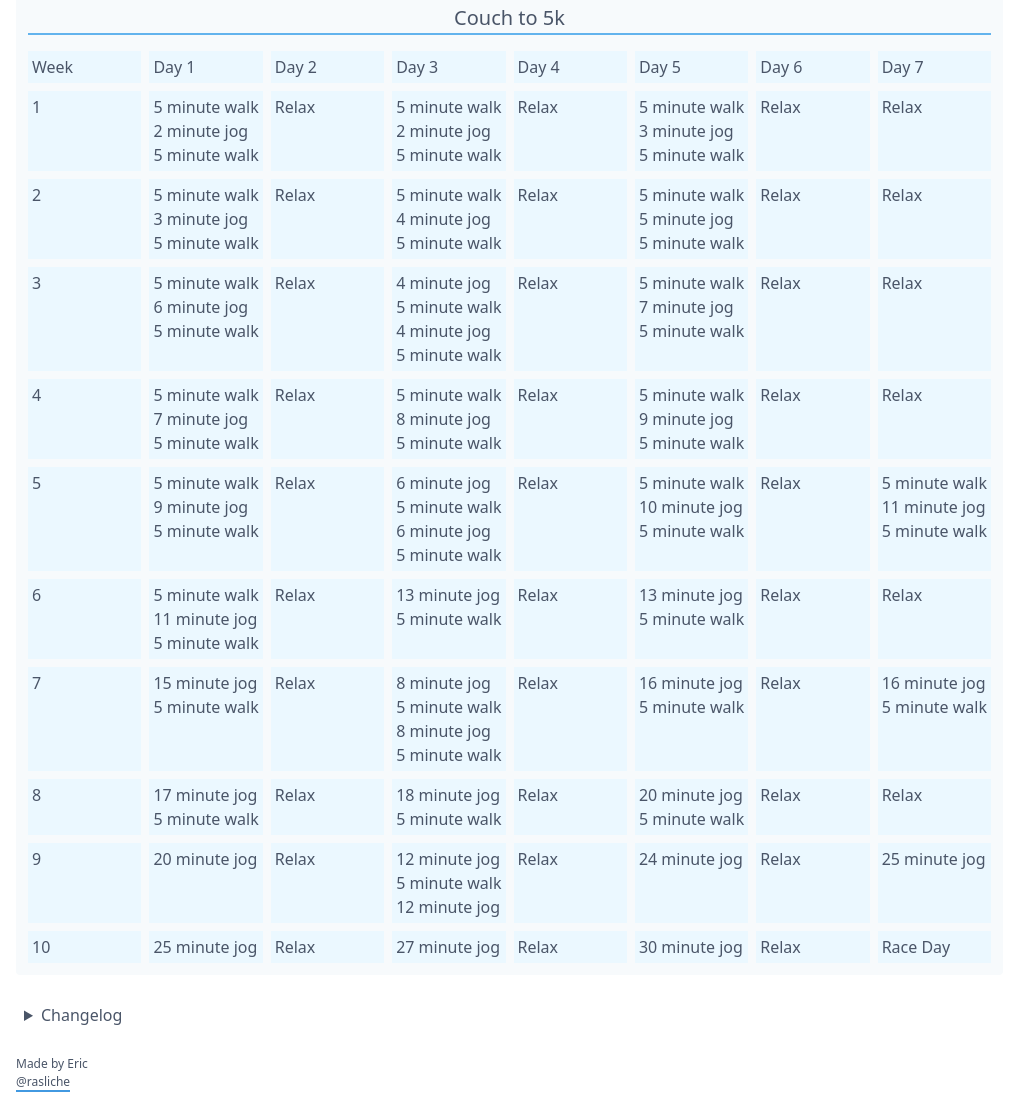
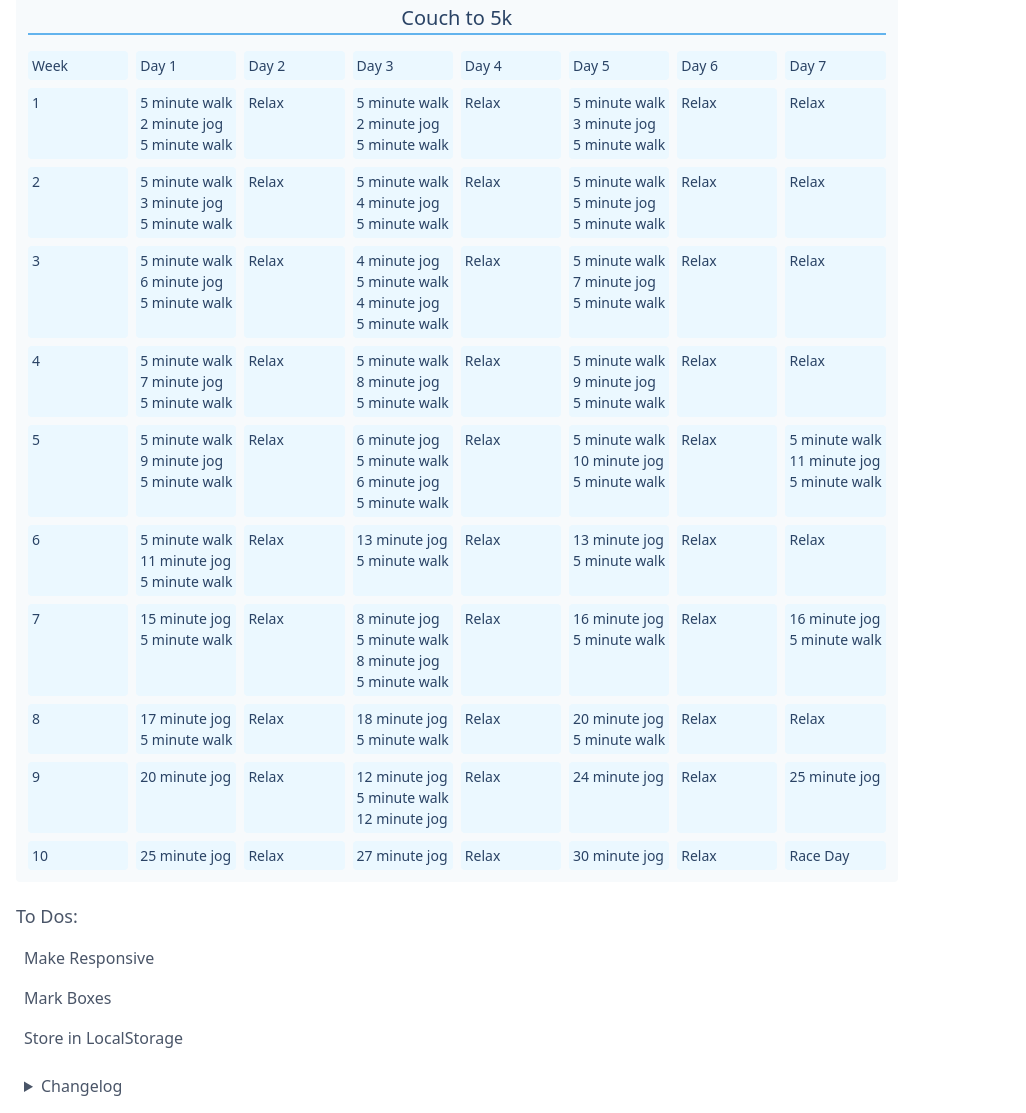
Before and after one commit to rasliche/ericraslich, an Eleventy site: page src/site/projects/couch-to-5k.njk in a window 1280 px wide. Shown: the part 241-1354 px from the top of the page, without its empty margins (0-1026 px from the left). Before the commit the page ends 1333 px from the top, so only its background shows below. Built offline with nearby package versions, Linux system fonts and the light colour scheme; Eleventy itself is replaced by a stand-in of ours; files that its build step writes are made by us from their sources; what gitlog would draw is missing.

Commit message:
Some more styling and hover animations.

```diff
--- a/src/site/projects/couch-to-5k.njk
+++ b/src/site/projects/couch-to-5k.njk
@@ -10,302 +10,310 @@ title: Couch to 5k
 </div>
 
 <div class="inline-block rounded mt-8 p-3 bg-gray-100">
-    <h2 class="text-xl border-blue-400 border-b-2 w-full text-center">Couch to 5k</h2>
-    <div class="grid gap-2 grid-cols-8 flex-wrap w-full pt-4">
-            <div class="p-1 bg-blue-100">Week</div>
-            <div class="p-1 bg-blue-100">Day 1</div>
-            <div class="p-1 bg-blue-100">Day 2</div>
-            <div class="p-1 bg-blue-100">Day 3</div>
-            <div class="p-1 bg-blue-100">Day 4</div>
-            <div class="p-1 bg-blue-100">Day 5</div>
-            <div class="p-1 bg-blue-100">Day 6</div>
-            <div class="p-1 bg-blue-100">Day 7</div>
+    <div class="text-blue-900">
+        <h2 class="text-xl border-blue-400 border-b-2 w-full text-center">Couch to 5k</h2>
+        <div class="grid gap-2 grid-cols-8 flex-wrap w-full pt-4">
+            <div class="p-1 bg-blue-100 sm:text-sm rounded">Week</div>
+            <div class="p-1 bg-blue-100 sm:text-sm rounded">Day 1</div>
+            <div class="p-1 bg-blue-100 sm:text-sm rounded">Day 2</div>
+            <div class="p-1 bg-blue-100 sm:text-sm rounded">Day 3</div>
+            <div class="p-1 bg-blue-100 sm:text-sm rounded">Day 4</div>
+            <div class="p-1 bg-blue-100 sm:text-sm rounded">Day 5</div>
+            <div class="p-1 bg-blue-100 sm:text-sm rounded">Day 6</div>
+            <div class="p-1 bg-blue-100 sm:text-sm rounded">Day 7</div>
 
-            <div class="p-1 bg-blue-100">1</div>
-            <div class="p-1 bg-blue-100">
+            <div class="p-1 bg-blue-100 sm:text-sm rounded">1</div>
+            <div class="p-1 bg-blue-100 sm:text-sm rounded transform transition-transform duration-300 hover:scale-110">
                 <p>5 minute walk</p>
                 <p>2 minute jog</p>
                 <p>5 minute walk</p>
             </div>
-            <div class="p-1 bg-blue-100">
+            <div class="p-1 bg-blue-100 sm:text-sm rounded transform transition-transform duration-300 hover:scale-110">
                 <p>Relax</p>
             </div>
-            <div class="p-1 bg-blue-100">
+            <div class="p-1 bg-blue-100 sm:text-sm rounded transform transition-transform duration-300 hover:scale-110">
                 <p>5 minute walk</p>
                 <p>2 minute jog</p>
                 <p>5 minute walk</p>
             </div>
-            <div class="p-1 bg-blue-100">
+            <div class="p-1 bg-blue-100 sm:text-sm rounded transform transition-transform duration-300 hover:scale-110">
                 <p>Relax</p>
             </div>
-            <div class="p-1 bg-blue-100">
+            <div class="p-1 bg-blue-100 sm:text-sm rounded transform transition-transform duration-300 hover:scale-110">
                 <p>5 minute walk</p>
                 <p>3 minute jog</p>
                 <p>5 minute walk</p>
             </div>
-            <div class="p-1 bg-blue-100">
+            <div class="p-1 bg-blue-100 sm:text-sm rounded transform transition-transform duration-300 hover:scale-110">
                 <p>Relax</p>
             </div>
-            <div class="p-1 bg-blue-100">
+            <div class="p-1 bg-blue-100 sm:text-sm rounded transform transition-transform duration-300 hover:scale-110">
                 <p>Relax</p>
             </div>
 
-            <div class="p-1 bg-blue-100">2</div>
-            <div class="p-1 bg-blue-100">
+            <div class="p-1 bg-blue-100 sm:text-sm rounded">2</div>
+            <div class="p-1 bg-blue-100 sm:text-sm rounded transform transition-transform duration-300 hover:scale-110">
                 <p>5 minute walk</p>
                 <p>3 minute jog</p>
                 <p>5 minute walk</p>
             </div>
-            <div class="p-1 bg-blue-100">
+            <div class="p-1 bg-blue-100 sm:text-sm rounded transform transition-transform duration-300 hover:scale-110">
                 <p>Relax</p>
             </div>
-            <div class="p-1 bg-blue-100">
+            <div class="p-1 bg-blue-100 sm:text-sm rounded transform transition-transform duration-300 hover:scale-110">
                 <p>5 minute walk</p>
                 <p>4 minute jog</p>
                 <p>5 minute walk</p>
             </div>
-            <div class="p-1 bg-blue-100">
+            <div class="p-1 bg-blue-100 sm:text-sm rounded transform transition-transform duration-300 hover:scale-110">
                 <p>Relax</p>
             </div>
-            <div class="p-1 bg-blue-100">
+            <div class="p-1 bg-blue-100 sm:text-sm rounded transform transition-transform duration-300 hover:scale-110">
                 <p>5 minute walk</p>
                 <p>5 minute jog</p>
                 <p>5 minute walk</p>
             </div>
-            <div class="p-1 bg-blue-100">
+            <div class="p-1 bg-blue-100 sm:text-sm rounded transform transition-transform duration-300 hover:scale-110">
                 <p>Relax</p>
             </div>
-            <div class="p-1 bg-blue-100">
+            <div class="p-1 bg-blue-100 sm:text-sm rounded transform transition-transform duration-300 hover:scale-110">
                 <p>Relax</p>
             </div>
 
-            <div class="p-1 bg-blue-100">3</div>
-            <div class="p-1 bg-blue-100">
+            <div class="p-1 bg-blue-100 sm:text-sm rounded">3</div>
+            <div class="p-1 bg-blue-100 sm:text-sm rounded transform transition-transform duration-300 hover:scale-110">
                 <p>5 minute walk</p>
                 <p>6 minute jog</p>
                 <p>5 minute walk</p>
             </div>
-            <div class="p-1 bg-blue-100">
+            <div class="p-1 bg-blue-100 sm:text-sm rounded transform transition-transform duration-300 hover:scale-110">
                 <p>Relax</p>
             </div>
-            <div class="p-1 bg-blue-100">
+            <div class="p-1 bg-blue-100 sm:text-sm rounded transform transition-transform duration-300 hover:scale-110">
                 <p>4 minute jog</p>
                 <p>5 minute walk</p>
                 <p>4 minute jog</p>
                 <p>5 minute walk</p>
             </div>
-            <div class="p-1 bg-blue-100">
+            <div class="p-1 bg-blue-100 sm:text-sm rounded transform transition-transform duration-300 hover:scale-110">
                 <p>Relax</p>
             </div>
-            <div class="p-1 bg-blue-100">
+            <div class="p-1 bg-blue-100 sm:text-sm rounded transform transition-transform duration-300 hover:scale-110">
                 <p>5 minute walk</p>
                 <p>7 minute jog</p>
                 <p>5 minute walk</p>
             </div>
-            <div class="p-1 bg-blue-100">
+            <div class="p-1 bg-blue-100 sm:text-sm rounded transform transition-transform duration-300 hover:scale-110">
                 <p>Relax</p>
             </div>
-            <div class="p-1 bg-blue-100">
+            <div class="p-1 bg-blue-100 sm:text-sm rounded transform transition-transform duration-300 hover:scale-110">
                 <p>Relax</p>
             </div>
 
-            <div class="p-1 bg-blue-100">4</div>
-            <div class="p-1 bg-blue-100">
+            <div class="p-1 bg-blue-100 sm:text-sm rounded">4</div>
+            <div class="p-1 bg-blue-100 sm:text-sm rounded transform transition-transform duration-300 hover:scale-110">
                 <p>5 minute walk</p>
                 <p>7 minute jog</p>
                 <p>5 minute walk</p>
             </div>
-            <div class="p-1 bg-blue-100">
+            <div class="p-1 bg-blue-100 sm:text-sm rounded transform transition-transform duration-300 hover:scale-110">
                 <p>Relax</p>
             </div>
-            <div class="p-1 bg-blue-100">
+            <div class="p-1 bg-blue-100 sm:text-sm rounded transform transition-transform duration-300 hover:scale-110">
                 <p>5 minute walk</p>
                 <p>8 minute jog</p>
                 <p>5 minute walk</p>
             </div>
-            <div class="p-1 bg-blue-100">
+            <div class="p-1 bg-blue-100 sm:text-sm rounded transform transition-transform duration-300 hover:scale-110">
                 <p>Relax</p>
             </div>
-            <div class="p-1 bg-blue-100">
+            <div class="p-1 bg-blue-100 sm:text-sm rounded transform transition-transform duration-300 hover:scale-110">
                 <p>5 minute walk</p>
                 <p>9 minute jog</p>
                 <p>5 minute walk</p>
             </div>
-            <div class="p-1 bg-blue-100">
+            <div class="p-1 bg-blue-100 sm:text-sm rounded transform transition-transform duration-300 hover:scale-110">
                 <p>Relax</p>
             </div>
-            <div class="p-1 bg-blue-100">
+            <div class="p-1 bg-blue-100 sm:text-sm rounded transform transition-transform duration-300 hover:scale-110">
                 <p>Relax</p>
             </div>
 
-            <div class="p-1 bg-blue-100">5</div>
-            <div class="p-1 bg-blue-100">
+            <div class="p-1 bg-blue-100 sm:text-sm rounded">5</div>
+            <div class="p-1 bg-blue-100 sm:text-sm rounded transform transition-transform duration-300 hover:scale-110">
                 <p>5 minute walk</p>
                 <p>9 minute jog</p>
                 <p>5 minute walk</p>
             </div>
-            <div class="p-1 bg-blue-100">
+            <div class="p-1 bg-blue-100 sm:text-sm rounded transform transition-transform duration-300 hover:scale-110">
                 <p>Relax</p>
             </div>
-            <div class="p-1 bg-blue-100">
+            <div class="p-1 bg-blue-100 sm:text-sm rounded transform transition-transform duration-300 hover:scale-110">
                 <p>6 minute jog</p>
                 <p>5 minute walk</p>
                 <p>6 minute jog</p>
                 <p>5 minute walk</p>
             </div>
-            <div class="p-1 bg-blue-100">
+            <div class="p-1 bg-blue-100 sm:text-sm rounded transform transition-transform duration-300 hover:scale-110">
                 <p>Relax</p>
             </div>
-            <div class="p-1 bg-blue-100">
+            <div class="p-1 bg-blue-100 sm:text-sm rounded transform transition-transform duration-300 hover:scale-110">
                 <p>5 minute walk</p>
                 <p>10 minute jog</p>
                 <p>5 minute walk</p>
             </div>
-            <div class="p-1 bg-blue-100">
+            <div class="p-1 bg-blue-100 sm:text-sm rounded transform transition-transform duration-300 hover:scale-110">
                 <p>Relax</p>
             </div>
-            <div class="p-1 bg-blue-100">
+            <div class="p-1 bg-blue-100 sm:text-sm rounded transform transition-transform duration-300 hover:scale-110">
                 <p>5 minute walk</p>
                 <p>11 minute jog</p>
                 <p>5 minute walk</p>
             </div>
 
-            <div class="p-1 bg-blue-100">6</div>
-            <div class="p-1 bg-blue-100">
+            <div class="p-1 bg-blue-100 sm:text-sm rounded">6</div>
+            <div class="p-1 bg-blue-100 sm:text-sm rounded transform transition-transform duration-300 hover:scale-110">
                 <p>5 minute walk</p>
                 <p>11 minute jog</p>
                 <p>5 minute walk</p>
             </div>
-            <div class="p-1 bg-blue-100">
+            <div class="p-1 bg-blue-100 sm:text-sm rounded transform transition-transform duration-300 hover:scale-110">
                 <p>Relax</p>
             </div>
-            <div class="p-1 bg-blue-100">
+            <div class="p-1 bg-blue-100 sm:text-sm rounded transform transition-transform duration-300 hover:scale-110">
                 <p>13 minute jog</p>
                 <p>5 minute walk</p>
             </div>
-            <div class="p-1 bg-blue-100">
+            <div class="p-1 bg-blue-100 sm:text-sm rounded transform transition-transform duration-300 hover:scale-110">
                 <p>Relax</p>
             </div>
-            <div class="p-1 bg-blue-100">
+            <div class="p-1 bg-blue-100 sm:text-sm rounded transform transition-transform duration-300 hover:scale-110">
                 <p>13 minute jog</p>
                 <p>5 minute walk</p>
             </div>
-            <div class="p-1 bg-blue-100">
+            <div class="p-1 bg-blue-100 sm:text-sm rounded transform transition-transform duration-300 hover:scale-110">
                 <p>Relax</p>
             </div>
-            <div class="p-1 bg-blue-100">
+            <div class="p-1 bg-blue-100 sm:text-sm rounded transform transition-transform duration-300 hover:scale-110">
                 <p>Relax</p>
             </div>
 
-            <div class="p-1 bg-blue-100">7</div>
-            <div class="p-1 bg-blue-100">
+            <div class="p-1 bg-blue-100 sm:text-sm rounded">7</div>
+            <div class="p-1 bg-blue-100 sm:text-sm rounded transform transition-transform duration-300 hover:scale-110">
                 <p>15 minute jog</p>
                 <p>5 minute walk</p>
             </div>
-            <div class="p-1 bg-blue-100">
+            <div class="p-1 bg-blue-100 sm:text-sm rounded transform transition-transform duration-300 hover:scale-110">
                 <p>Relax</p>
             </div>
-            <div class="p-1 bg-blue-100">
+            <div class="p-1 bg-blue-100 sm:text-sm rounded transform transition-transform duration-300 hover:scale-110">
                 <p>8 minute jog</p>
                 <p>5 minute walk</p>
                 <p>8 minute jog</p>
                 <p>5 minute walk</p>
             </div>
-            <div class="p-1 bg-blue-100">
+            <div class="p-1 bg-blue-100 sm:text-sm rounded transform transition-transform duration-300 hover:scale-110">
                 <p>Relax</p>
             </div>
-            <div class="p-1 bg-blue-100">
+            <div class="p-1 bg-blue-100 sm:text-sm rounded transform transition-transform duration-300 hover:scale-110">
                 <p>16 minute jog</p>
                 <p>5 minute walk</p>
             </div>
-            <div class="p-1 bg-blue-100">
+            <div class="p-1 bg-blue-100 sm:text-sm rounded transform transition-transform duration-300 hover:scale-110">
                 <p>Relax</p>
             </div>
-            <div class="p-1 bg-blue-100">
+            <div class="p-1 bg-blue-100 sm:text-sm rounded transform transition-transform duration-300 hover:scale-110">
                 <p>16 minute jog</p>
                 <p>5 minute walk</p>
             </div>
 
-            <div class="p-1 bg-blue-100">8</div>
-            <div class="p-1 bg-blue-100">
+            <div class="p-1 bg-blue-100 sm:text-sm rounded">8</div>
+            <div class="p-1 bg-blue-100 sm:text-sm rounded transform transition-transform duration-300 hover:scale-110">
                 <p>17 minute jog</p>
                 <p>5 minute walk</p>
             </div>
-            <div class="p-1 bg-blue-100">
+            <div class="p-1 bg-blue-100 sm:text-sm rounded transform transition-transform duration-300 hover:scale-110">
                 <p>Relax</p>
             </div>
-            <div class="p-1 bg-blue-100">
+            <div class="p-1 bg-blue-100 sm:text-sm rounded transform transition-transform duration-300 hover:scale-110">
                 <p>18 minute jog</p>
                 <p>5 minute walk</p>
             </div>
-            <div class="p-1 bg-blue-100">
+            <div class="p-1 bg-blue-100 sm:text-sm rounded transform transition-transform duration-300 hover:scale-110">
                 <p>Relax</p>
             </div>
-            <div class="p-1 bg-blue-100">
+            <div class="p-1 bg-blue-100 sm:text-sm rounded transform transition-transform duration-300 hover:scale-110">
                 <p>20 minute jog</p>
                 <p>5 minute walk</p>
             </div>
-            <div class="p-1 bg-blue-100">
+            <div class="p-1 bg-blue-100 sm:text-sm rounded transform transition-transform duration-300 hover:scale-110">
                 <p>Relax</p>
             </div>
-            <div class="p-1 bg-blue-100">
+            <div class="p-1 bg-blue-100 sm:text-sm rounded transform transition-transform duration-300 hover:scale-110">
                 <p>Relax</p>
             </div>
 
-            <div class="p-1 bg-blue-100">9</div>
-            <div class="p-1 bg-blue-100">
+            <div class="p-1 bg-blue-100 sm:text-sm rounded">9</div>
+            <div class="p-1 bg-blue-100 sm:text-sm rounded transform transition-transform duration-300 hover:scale-110">
                 <p>20 minute jog</p>
             </div>
-            <div class="p-1 bg-blue-100">
+            <div class="p-1 bg-blue-100 sm:text-sm rounded transform transition-transform duration-300 hover:scale-110">
                 <p>Relax</p>
             </div>
-            <div class="p-1 bg-blue-100">
+            <div class="p-1 bg-blue-100 sm:text-sm rounded transform transition-transform duration-300 hover:scale-110">
                 <p>12 minute jog</p>
                 <p>5 minute walk</p>
                 <p>12 minute jog</p>
             </div>
-            <div class="p-1 bg-blue-100">
+            <div class="p-1 bg-blue-100 sm:text-sm rounded transform transition-transform duration-300 hover:scale-110">
                 <p>Relax</p>
             </div>
-            <div class="p-1 bg-blue-100">
+            <div class="p-1 bg-blue-100 sm:text-sm rounded transform transition-transform duration-300 hover:scale-110">
                 <p>24 minute jog</p>
             </div>
-            <div class="p-1 bg-blue-100">
+            <div class="p-1 bg-blue-100 sm:text-sm rounded transform transition-transform duration-300 hover:scale-110">
                 <p>Relax</p>
             </div>
-            <div class="p-1 bg-blue-100">
+            <div class="p-1 bg-blue-100 sm:text-sm rounded transform transition-transform duration-300 hover:scale-110">
                 <p>25 minute jog</p>
             </div>
 
-            <div class="p-1 bg-blue-100">10</div>
-            <div class="p-1 bg-blue-100">
+            <div class="p-1 bg-blue-100 sm:text-sm rounded">10</div>
+            <div class="p-1 bg-blue-100 sm:text-sm rounded transform transition-transform duration-300 hover:scale-110">
                 <p>25 minute jog</p>
             </div>
-            <div class="p-1 bg-blue-100">
+            <div class="p-1 bg-blue-100 sm:text-sm rounded transform transition-transform duration-300 hover:scale-110">
                 <p>Relax</p>
             </div>
-            <div class="p-1 bg-blue-100">
+            <div class="p-1 bg-blue-100 sm:text-sm rounded transform transition-transform duration-300 hover:scale-110">
                 <p>27 minute jog</p>
             </div>
-            <div class="p-1 bg-blue-100">
+            <div class="p-1 bg-blue-100 sm:text-sm rounded transform transition-transform duration-300 hover:scale-110">
                 <p>Relax</p>
             </div>
-            <div class="p-1 bg-blue-100">
+            <div class="p-1 bg-blue-100 sm:text-sm rounded transform transition-transform duration-300 hover:scale-110">
                 <p>30 minute jog</p>
             </div>
-            <div class="p-1 bg-blue-100">
+            <div class="p-1 bg-blue-100 sm:text-sm rounded transform transition-transform duration-300 hover:scale-110">
                 <p>Relax</p>
             </div>
-            <div class="p-1 bg-blue-100">
+            <div class="p-1 bg-blue-100 sm:text-sm rounded transform transition-transform duration-300 hover:scale-110">
                 <p>Race Day</p>
             </div>
-        {# </div> #}
+        </div>
     </div>
 </div>
 
 <div class="flex flex-wrap max-w-2xl mt-4 leading-loose">
-    {# <h2 class="text-lg w-full">Thoughts and Notes</h2>
-    <p class="mt-2">
+    <h2 class="text-lg w-full">To Dos:</h2>
+    <div class="w-full p-2">
+        <ul class="space-y-2">
+            <li>Make Responsive</li>
+            <li>Mark Boxes</li>
+            <li>Store in LocalStorage</li>
+        </ul>
+    </div>
+    {# <p class="mt-2">
         Well this was a frustrating exercise. Getting the three columns working on the "desktop" size breakpoint
         was pretty difficult. I always hate to use "magic divs" because they feel like cheating. This design
         required one magic div with a simple mx-auto class around the middle two feature squares. After that,
@@ -313,12 +321,6 @@ title: Couch to 5k
         Otherwise, it wouldn't have the correct spacing at both breakpoints.
     </p>
 
-    <div class="w-full md:w-1/2 p-2">
-        <p class="mt-2 font-semibold">Points of Interest</p>
-        <ul class="space-y-2">
-            <li>Magic div around middle two feature boxes</li>
-        </ul>
-    </div>
     <div class="w-full md:w-1/2 p-2">
         <p class="mt-2 font-semibold">Where I Deviated</p>
         <ul class="space-y-2">
```
